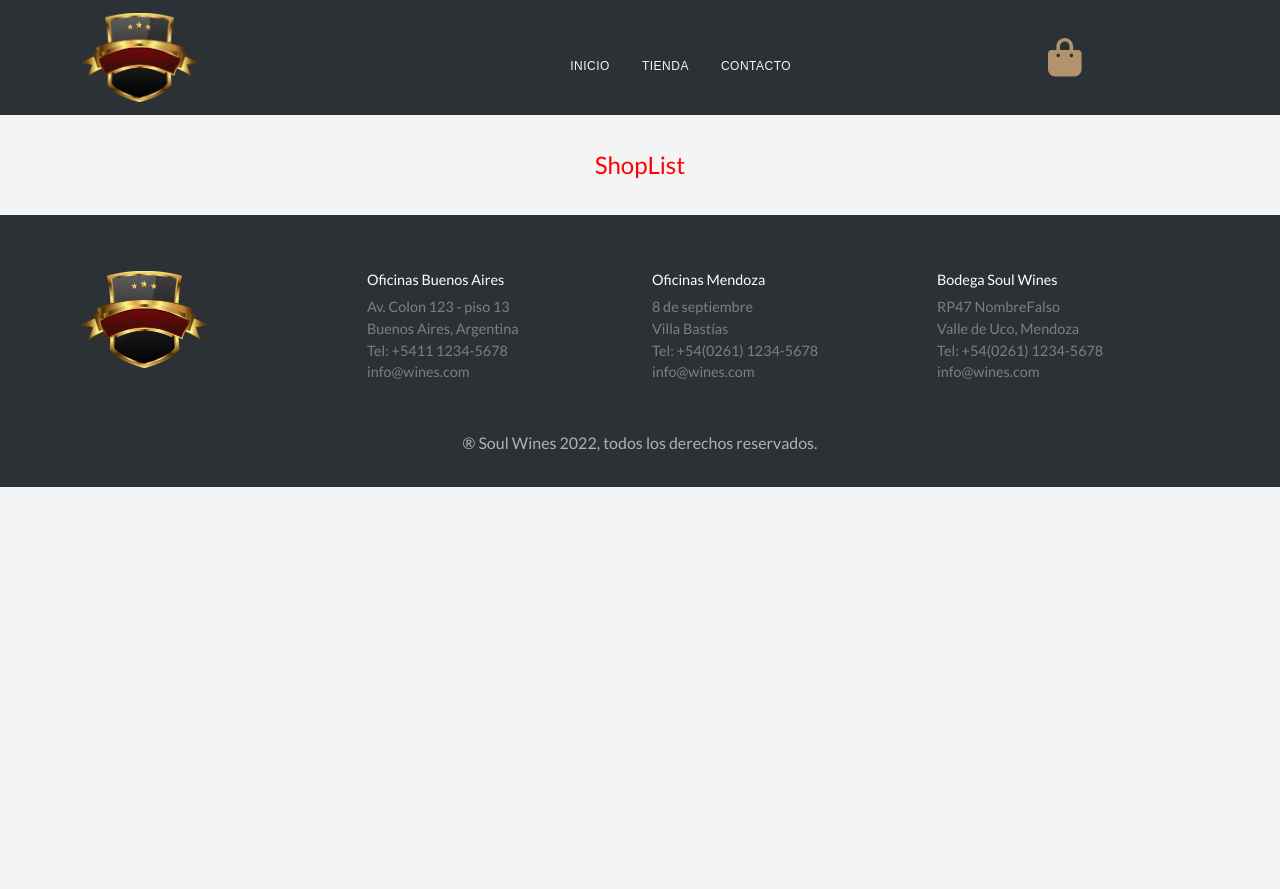
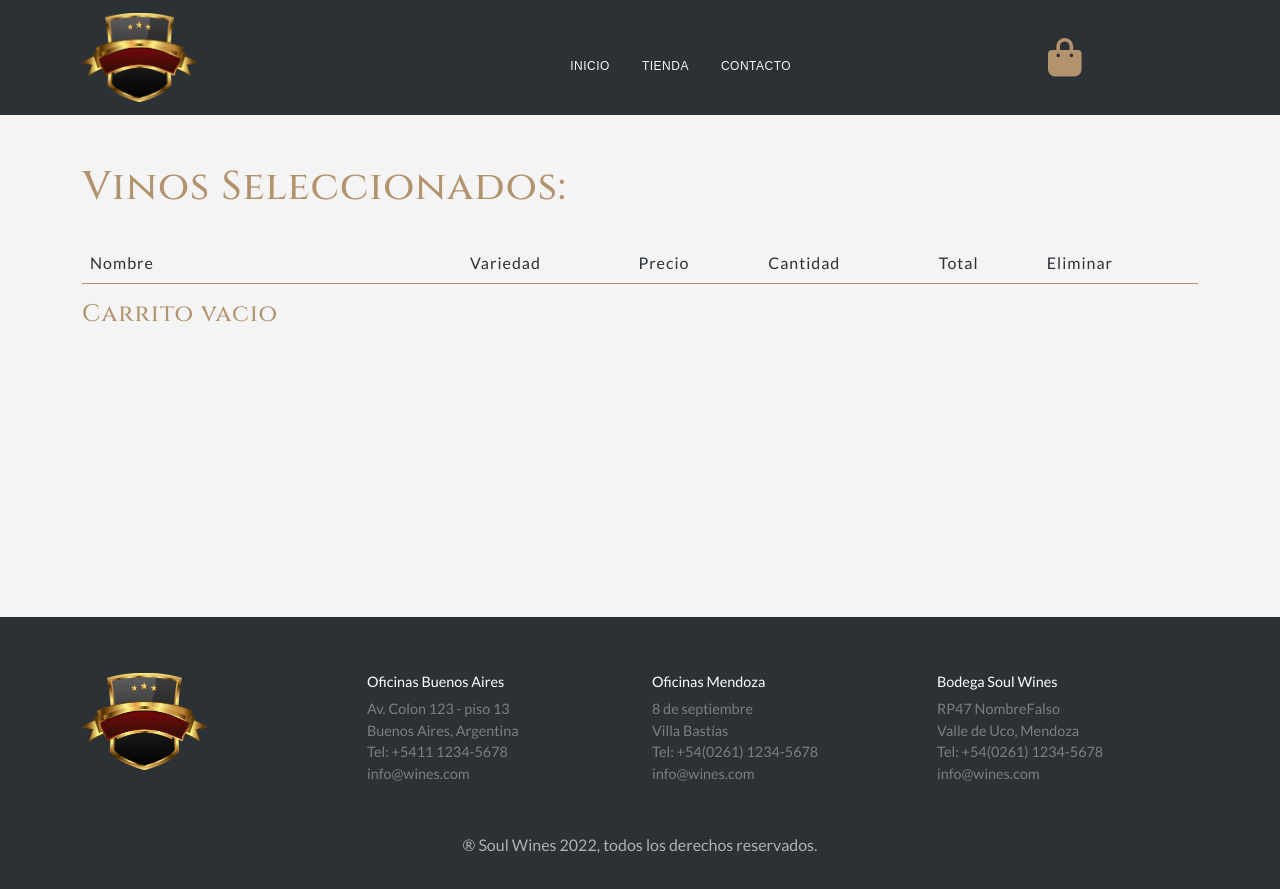
Before and after one commit to nicoarias47/Bodega-Ecommerce-React, a React (Create React App) app: page /carrito in a window 1280 px wide. Before the commit the page ends 800 px from the top, so only its background shows below. Built offline with nearby package versions, Linux system fonts and the light colour scheme; data requests are answered from the project's data file.

Commit message:
desafio context

```diff
--- a/src/App.js
+++ b/src/App.js
@@ -1,5 +1,6 @@
 import React from "react";
 import { BrowserRouter as Router, Routes, Route } from "react-router-dom";
+import { DataProvider } from "./context/DataContext";
 
 //COMPONENTS
 import NavBar from "./components/NavBar/NavBar";
@@ -17,7 +18,7 @@ import "./App.css";
 
 function App() {
   return (
-    <>
+    <DataProvider>
       <Router>
         <NavBar />
         <Routes>
@@ -29,7 +30,7 @@ function App() {
         </Routes>
         <Footer />
       </Router>
-    </>
+    </DataProvider>
   );
 }
 
--- /dev/null
+++ b/src/components/BtnAddCart/BtnAddCart.js
@@ -0,0 +1,40 @@
+import React, { useContext } from "react";
+import { Col } from "react-bootstrap";
+import { DataContext } from "../../context/DataContext";
+import Button from "react-bootstrap/Button";
+
+const BtnAddCart = ({ name, count, variety, price, setCount, id }) => {
+  const { cartList, setCartList } = useContext(DataContext);
+
+  const addCart = () => {
+    if (count > 0) {
+      const cart = {
+        id: id,
+        name: name,
+        variety: variety,
+        price: price,
+        count: count,
+      };
+
+      if (cartList.some((el) => el.name === name)) {
+        cartList.map((el) => {
+          el.count += count;
+        });
+      } else {
+        setCartList((cartList) => [...cartList, cart]);
+      }
+      setCount(0);
+    }
+    console.log(cartList);
+  };
+
+  return (
+    <Col>
+      <Button className="btn-buy" onClick={addCart}>
+        Agregar al carrito
+      </Button>
+    </Col>
+  );
+};
+
+export default BtnAddCart;
--- a/src/components/CardItem/CardItem.js
+++ b/src/components/CardItem/CardItem.js
@@ -1,12 +1,11 @@
 import React from "react";
-import Button from "react-bootstrap/Button";
 import Card from "react-bootstrap/Card";
 import { Col } from "react-bootstrap";
 import ItemCount from "../ItemCount/ItemCount";
 import { Link } from "react-router-dom";
 import "./CardItem.css";
 
-function CardItem({ name, img, variety, id, stock, price }) {
+function CardItem({ name, img, variety, id, stock, price, countU }) {
   return (
     <>
       <Col className="d-flex align-items-stretch">
@@ -20,8 +19,14 @@ function CardItem({ name, img, variety, id, stock, price }) {
             <Link to={`/detalle/${id}`} style={{ textDecoration: "none" }}>
               <Card.Text className="see-detail">Ver mas</Card.Text>
             </Link>
-            <ItemCount stock={stock} price={price} />
-            <Button className="btn-buy">Agregar al carrito</Button>
+            <ItemCount
+              stock={stock}
+              price={price}
+              countU={countU}
+              name={name}
+              variety={variety}
+              id={id}
+            />
           </Card.Body>
         </Card>
       </Col>
--- a/src/components/ItemCount/ItemCount.js
+++ b/src/components/ItemCount/ItemCount.js
@@ -1,9 +1,10 @@
 import React, { useState } from "react";
 import { Row, Col } from "react-bootstrap";
+import BtnAddCart from "../BtnAddCart/BtnAddCart";
 import "./ItemCount.css";
 
-const ItemCount = ({ stock, price }) => {
-  const [count, setCount] = useState(0);
+const ItemCount = ({ stock, price, countU, name, variety, id }) => {
+  const [count, setCount] = useState(countU);
   const [stockCard, setStockCard] = useState(stock);
 
   const sumar = () => {
@@ -35,6 +36,14 @@ const ItemCount = ({ stock, price }) => {
           +
         </button>
       </Col>
+      <BtnAddCart
+        price={price}
+        count={count}
+        name={name}
+        variety={variety}
+        setCount={setCount}
+        id={id}
+      />
     </Row>
   );
 };
--- a/src/components/ItemList/ItemList.js
+++ b/src/components/ItemList/ItemList.js
@@ -1,21 +1,12 @@
-import React, { useState, useEffect } from "react";
+import React, { useContext } from "react";
+import { DataContext } from "../../context/DataContext";
 import { Container, Row, Col } from "react-bootstrap";
 import CardItem from "../CardItem/CardItem";
 import FilterPanel from "../FilterPanel/FilterPanel";
 import Loading from "../Loading/Loading";
 
 const ItemList = () => {
-  const [vinos, setVinos] = useState([]);
-
-  useEffect(() => {
-    const getData = async (url) => {
-      let resp = await fetch(url);
-      let data = await resp.json();
-      setVinos(data);
-    };
-    getData("http://localhost:5000/vinos");
-  }, []);
-
+  const { vinos } = useContext(DataContext);
   return (
     <Container className="py-5" fluid="lg">
       <Row>
@@ -36,6 +27,7 @@ const ItemList = () => {
                 id={el.id}
                 price={el.price}
                 stock={el.stock}
+                countU={el.countU}
               />
             ))
           )}
--- a/src/components/NavBar/NavBar.js
+++ b/src/components/NavBar/NavBar.js
@@ -11,7 +11,7 @@ import "./NavBar.css";
 const NavBar = () => {
   return (
     <Navbar expand="md" className="nav-bar">
-      <Container fluid="lg" className="containerasd">
+      <Container fluid="lg">
         <Link to="/" className="navbar-brand">
           <img src={logoImg} />
         </Link>
--- /dev/null
+++ b/src/components/ShopList/ShopList.css
@@ -0,0 +1,36 @@
+.shop-title {
+  font-family: "Cinzel", sans-serif;
+  color: #b2936d;
+  letter-spacing: 1px;
+  margin-bottom: 2rem;
+}
+
+.shop-clear {
+  color: #b2936d;
+  padding-top: 1rem;
+  font-size: 1.5rem;
+  font-family: "Cinzel", sans-serif;
+  letter-spacing: 1px;
+  margin-bottom: 15rem;
+}
+
+table {
+  border-spacing: 0;
+  border-collapse: collapse;
+  width: 100%;
+  color: #2c3136;
+  font-family: "Lato", sans-serif;
+}
+
+th,
+td {
+  text-align: left;
+  padding: 0.5rem;
+  border-bottom: 1px solid #b2936d;
+  font-weight: 300;
+}
+
+th {
+  letter-spacing: 1px;
+  font-weight: 400;
+}
--- a/src/components/ShopList/ShopList.js
+++ b/src/components/ShopList/ShopList.js
@@ -1,17 +1,52 @@
-import React from "react";
+import React, { useContext } from "react";
+import { Container, Row, Col } from "react-bootstrap";
+import ShopTable from "../ShopTable/ShopTable";
+import { DataContext } from "../../context/DataContext";
+import "./ShopList.css";
 
 const ShopList = () => {
+  const { cartList } = useContext(DataContext);
+
   return (
-    <div
-      style={{
-        color: "red",
-        padding: "2rem",
-        fontSize: "1.5rem",
-        textAlign: "center",
-      }}
-    >
-      ShopList
-    </div>
+    <Container fluid="lg">
+      <Row className="d-flex flex-column my-5">
+        <Col>
+          <h1 className="shop-title">Vinos Seleccionados:</h1>
+        </Col>
+        <Col>
+          <table>
+            <thead>
+              <tr>
+                <th>Nombre</th>
+                <th>Variedad</th>
+                <th>Precio</th>
+                <th>Cantidad</th>
+                <th>Total</th>
+                <th>Eliminar</th>
+              </tr>
+            </thead>
+            <tbody>
+              {cartList.length === 0 ? (
+                <tr>
+                  <h3 className="shop-clear">Carrito vacio</h3>
+                </tr>
+              ) : (
+                cartList.map((el, i) => (
+                  <ShopTable
+                    key={i}
+                    name={el.name}
+                    variety={el.variety}
+                    price={el.price}
+                    count={el.count}
+                    id={el.id}
+                  />
+                ))
+              )}
+            </tbody>
+          </table>
+        </Col>
+      </Row>
+    </Container>
   );
 };
 
--- /dev/null
+++ b/src/components/ShopTable/ShopTable.js
@@ -0,0 +1,39 @@
+import React, { useState, useContext } from "react";
+import { DataContext } from "../../context/DataContext";
+import { FontAwesomeIcon } from "@fortawesome/react-fontawesome";
+import { faTrash } from "@fortawesome/free-solid-svg-icons";
+
+const ShopTable = ({ name, variety, count, price, id }) => {
+  const [totalItem, setTotalItem] = useState(count * price);
+  const { cartList, setCartList } = useContext(DataContext);
+
+  const deleteItem = () => {
+    let isDelete = window.confirm(
+      `¿Estas seguro de eliminar: '${name}' x ${count}?`
+    );
+
+    if (isDelete) {
+      let newList = cartList.filter((el) => el.id !== id);
+      setCartList(newList);
+    } else {
+      return;
+    }
+  };
+
+  return (
+    <tr>
+      <td>{name}</td>
+      <td>{variety}</td>
+      <td>$ {price}</td>
+      <td>{count}</td>
+      <td>$ {totalItem}</td>
+      <td>
+        <button onClick={deleteItem} style={{ border: "none" }}>
+          <FontAwesomeIcon icon={faTrash} style={{ color: "#b2936d" }} />
+        </button>
+      </td>
+    </tr>
+  );
+};
+
+export default ShopTable;
--- a/src/context/DataContext.js
+++ b/src/context/DataContext.js
@@ -0,0 +1,24 @@
+import React, { createContext, useState, useEffect } from "react";
+
+export const DataContext = createContext();
+
+export const DataProvider = ({ children }) => {
+  const [vinos, setVinos] = useState([]);
+  const [cartList, setCartList] = useState([]);
+
+  useEffect(() => {
+    const getData = async (url) => {
+      let resp = await fetch(url);
+      let data = await resp.json();
+
+      setVinos(data);
+    };
+    getData("http://localhost:5000/vinos");
+  }, []);
+
+  return (
+    <DataContext.Provider value={{ vinos, setVinos, cartList, setCartList }}>
+      {children}
+    </DataContext.Provider>
+  );
+};
--- a/src/data/db.json
+++ b/src/data/db.json
@@ -10,7 +10,8 @@
       "harvest": "2020",
       "breeding": "18 meses en barricas de Roble Francés nuevo y de 2° uso",
       "stock": 9,
-      "price": 700
+      "price": 700,
+      "countU": 0
     },
     {
       "id": 2,
@@ -22,7 +23,8 @@
       "harvest": "2020",
       "breeding": "24 meses en barricas de Roble Frances de 3° y 4° uso.",
       "stock": 22,
-      "price": 500
+      "price": 500,
+      "countU": 0
     },
     {
       "id": 3,
@@ -34,7 +36,8 @@
       "harvest": "2021",
       "breeding": "18 meses en barricas de Roble Francés nuevo y de 2° uso.",
       "stock": 15,
-      "price": 1200
+      "price": 1200,
+      "countU": 0
     },
     {
       "id": 4,
@@ -46,7 +49,8 @@
       "harvest": "2021",
       "breeding": "12 meses en barricas de Roble Francés y 6 meses en botella",
       "stock": 5,
-      "price": 975
+      "price": 975,
+      "countU": 0
     },
     {
       "id": 5,
@@ -58,7 +62,8 @@
       "harvest": "2021",
       "breeding": "10 meses en tanque, 10 meses en botella",
       "stock": 19,
-      "price": 925
+      "price": 925,
+      "countU": 0
     },
     {
       "id": 6,
@@ -70,7 +75,8 @@
       "harvest": "2021",
       "breeding": "10 meses en tanque, 10 meses en botella",
       "stock": 3,
-      "price": 2110
+      "price": 2110,
+      "countU": 0
     },
     {
       "id": 7,
@@ -82,7 +88,8 @@
       "harvest": "2020",
       "breeding": "12 meses en barrica de Roble",
       "stock": 31,
-      "price": 650
+      "price": 650,
+      "countU": 0
     },
     {
       "id": 8,
@@ -94,7 +101,8 @@
       "harvest": "2020",
       "breeding": "12 meses en barrica de Roble",
       "stock": 27,
-      "price": 2700
+      "price": 2700,
+      "countU": 0
     }
   ]
 }
```
Also changed, not shown: 1 other file (tests, documents, lock files or other folders).
